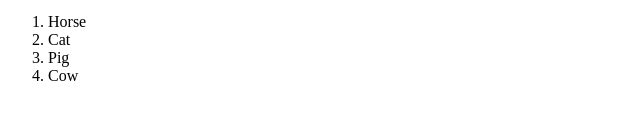
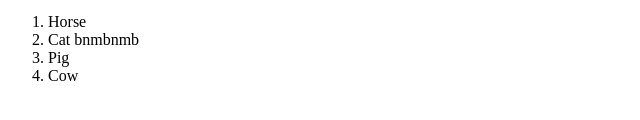
Before and after one commit to gervanpn/test5, a plain HTML site: page index.html in a window 1280 px wide. Shown: the part 560-680 px from the top of the page, 0-640 px from the left. Drawn offline with Linux system fonts and the light colour scheme.

Commit message:
checking token

```diff
--- a/index.html
+++ b/index.html
@@ -24,7 +24,7 @@
 
 		<ol>
 			<li>Horse</li>
-			<li>Cat</li>
+			<li>Cat bnmbnmb</li>
 			<li>Pig</li>
 			<li>Cow</li>
 		</ol>
```
